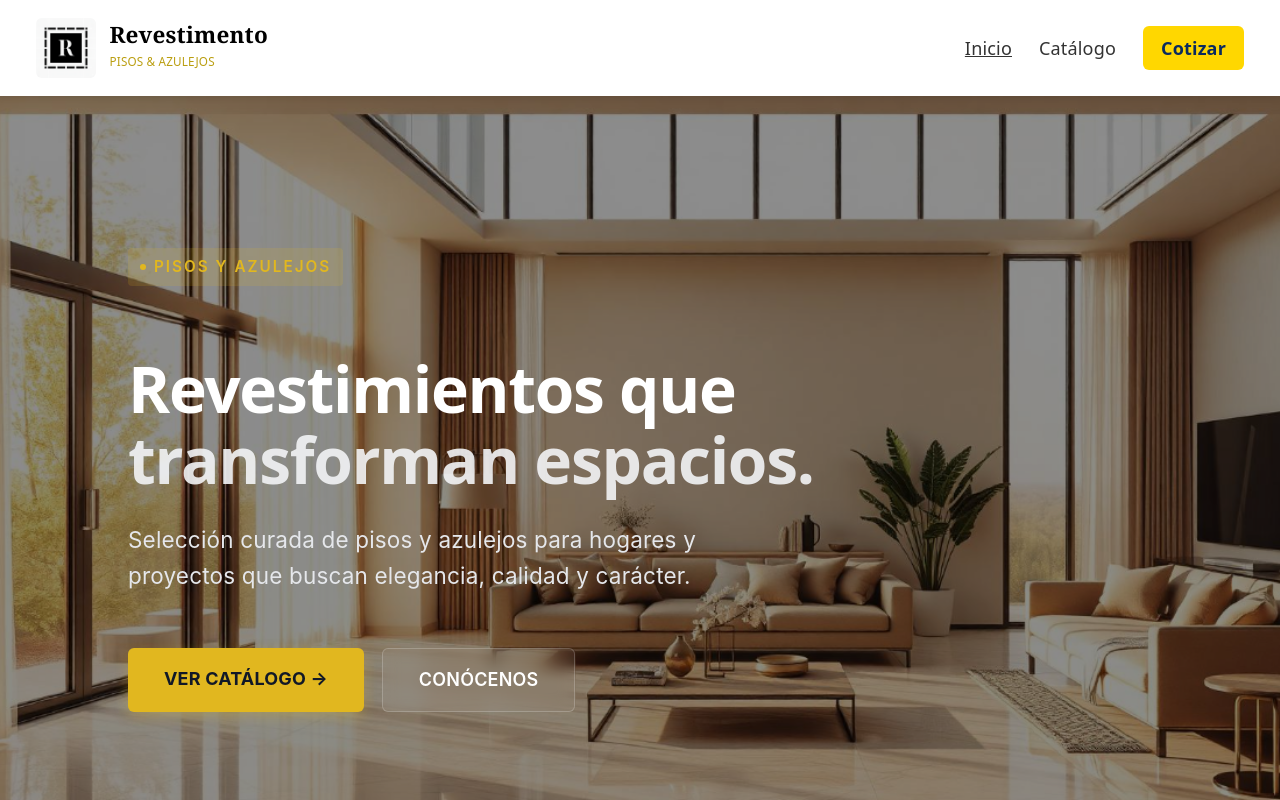
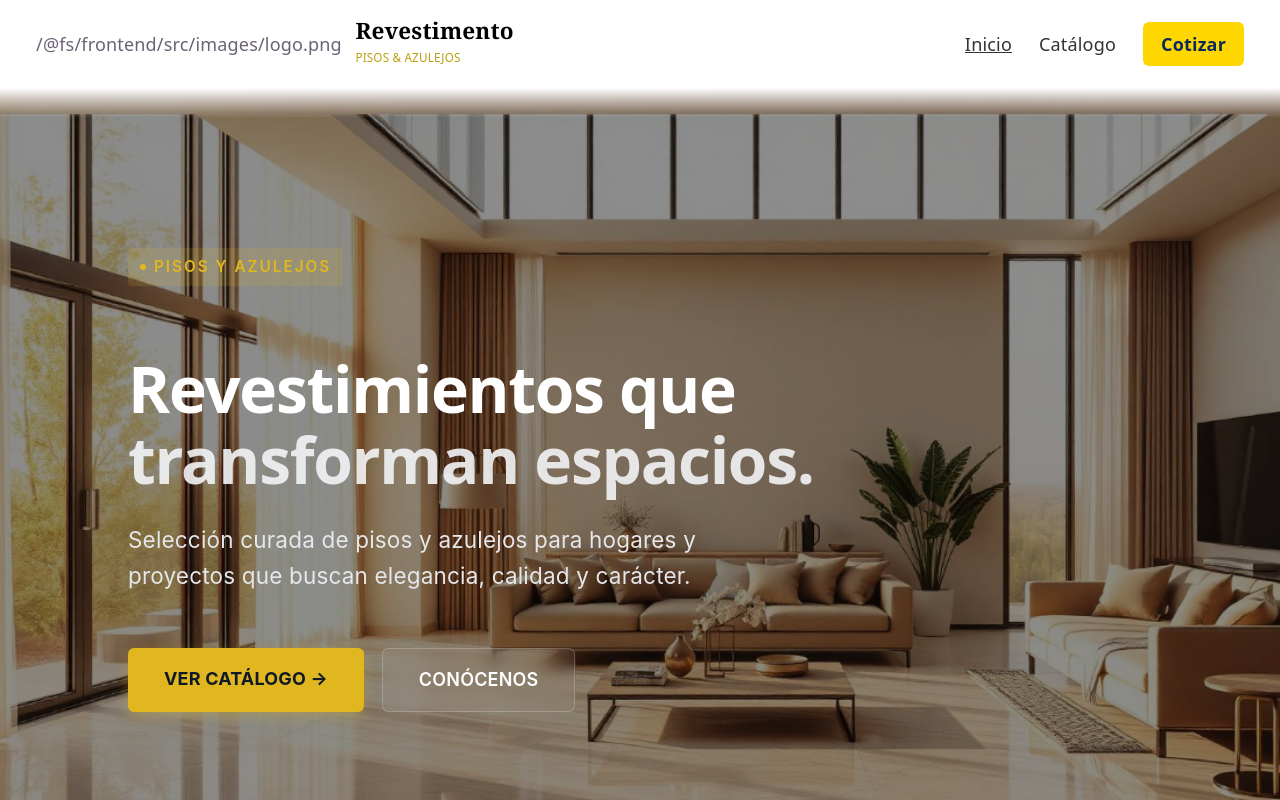
Before and after one commit to erickccastillo/revmx, a React (Vite) app in the folder frontend/: page / in a window 1280 px wide. Shown: the top 800 px of the page. Built offline with nearby package versions, Linux system fonts and the light colour scheme; no server answers.

Commit message:
Update Header.tsx

```diff
--- a/frontend/src/components/Header.tsx
+++ b/frontend/src/components/Header.tsx
@@ -1,44 +1,36 @@
 import React from 'react';
 import { Link, NavLink } from 'react-router-dom';
-
-// 1. Importa la imagen aquí. Ajusta la ruta dependiendo de dónde esté tu archivo.
-// Ejemplo: si está en una carpeta images sería import logo from '../images/logo.png';
 import logo from '../images/logo.png';
 
 const Header: React.FC = () => {
   return (
+    <div style={{ position: 'fixed', top: 0, left: 0, right: 0, zIndex: 1000 }}>
       <header
         style={{
-        position: 'fixed',
-        top: 0,
-        left: 0,
-        right: 0,
-        zIndex: 1000,
           display: 'flex',
           justifyContent: 'space-between',
           alignItems: 'center',
           padding: '1rem 2rem',
           backgroundColor: '#fff',
-        boxShadow: '0 2px 6px rgba(0,0,0,0.08)',
         }}
       >
         {/* Logo */}
         <div style={{ display: 'flex', alignItems: 'center', gap: '0.75rem' }}>
-        <img
-          src={logo} // 2. Usa la variable importada aquí (sin comillas)
-          alt="Logo Revestimento"
+          {logo}
+          <div>
+            <div
               style={{
-            width: 60,
-            height: 60,
-            borderRadius: 6,
-            objectFit: 'cover',
+                fontFamily: 'Georgia',
+                fontWeight: 700,
+                fontSize: '1.25rem',
+                color: '#000000',
               }}
-        />
-        <div>
-          <div style={{ fontFamily: 'Georgia', fontWeight: 700, fontSize: '1.25rem', color: '#000000' }}>
+            >
               Revestimento
             </div>
-          <div style={{ fontSize: '0.65rem', color: '#ba9e10' }}>PISOS & AZULEJOS</div>
+            <div style={{ fontSize: '0.65rem', color: '#ba9e10' }}>
+              PISOS & AZULEJOS
+            </div>
           </div>
         </div>
 
@@ -54,6 +46,7 @@ const Header: React.FC = () => {
           >
             Inicio
           </NavLink>
+
           <NavLink
             to="/catalog"
             style={({ isActive }) => ({
@@ -64,6 +57,7 @@ const Header: React.FC = () => {
           >
             Catálogo
           </NavLink>
+
           <Link
             to="/quote"
             style={{
@@ -79,6 +73,17 @@ const Header: React.FC = () => {
           </Link>
         </nav>
       </header>
+
+      {/* Desvanecido inferior */}
+      <div
+        style={{
+          height: '30px',
+          background:
+            'linear-gradient(to bottom, rgba(255,255,255,1), rgba(255,255,255,0))',
+          pointerEvents: 'none',
+        }}
+      />
+    </div>
   );
 };
 
```
Lines whose indentation alone changed are shown as unchanged.
